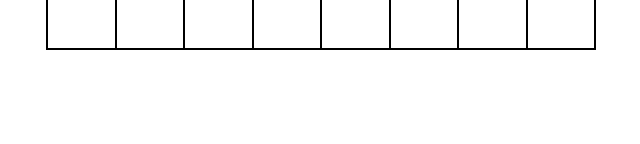
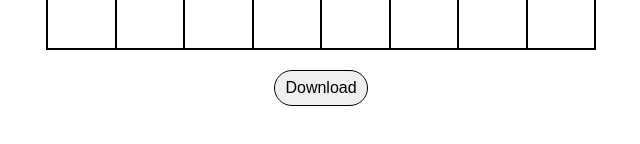
Before and after one commit to ptiry02/frontend-junior-code-challenge-3, a React (Create React App) app: page / in a window 1280 px wide. Shown: the part 1032-1176 px from the top of the page, without its empty margins (319-959 px from the left). Before the commit the page ends 1132 px from the top, so only its background shows below. Built offline with nearby package versions, Linux system fonts and the light colour scheme.

Commit message:
added download functionality

```diff
--- a/src/App.tsx
+++ b/src/App.tsx
@@ -1,4 +1,4 @@
-import { useState } from 'react'
+import { useRef, useState } from 'react'
 import styled from 'styled-components'
 import Canvas from './components/Canvas'
 import ColorPicker from './components/ColorPicker'
@@ -7,11 +7,25 @@ import ColorSelected from './context/ColorSelected.context'
 import SizeSelected from './context/SizeSelected.context'
 import ToolSelected from './context/Tool.context'
 import { CanvasSizes, Colors, Tools } from './Types/enums'
+import * as htmlToImage from 'html-to-image'
 
 function App(): JSX.Element {
   const [colorSelected, setColorSelected] = useState<Colors>(Colors.White)
   const [size, setSize] = useState<CanvasSizes>(CanvasSizes.S)
   const [tool, setTool] = useState<Tools>(Tools.pencil)
+  const canvas = useRef<any>(null)
+
+  const downloadImage = async () => {
+    if (!canvas) return
+    const pngUrl = await htmlToImage.toPng(canvas.current)
+    const jpgUrl = await htmlToImage.toJpeg(canvas.current)
+
+    // download image
+    const link = document.createElement('a')
+    link.download = 'pixel-art.png'
+    link.href = jpgUrl
+    link.click()
+  }
 
   return (
     <ToolSelected.Provider value={{ tool, setTool }}>
@@ -28,7 +42,8 @@ function App(): JSX.Element {
               <Img src='bucket.cur' alt='bucket' />
             </Button>
           </ToolOptions>
-          <Canvas width={size} />
+          <Canvas ref={canvas} width={size} />
+          <Button onClick={downloadImage}>Download</Button>
         </ColorSelected.Provider>
       </SizeSelected.Provider>
     </ToolSelected.Provider>
@@ -45,6 +60,7 @@ const ToolOptions = styled.div`
   display: flex;
   align-self: center;
   column-gap: 30px;
+  margin-bottom: 20px;
 `
 const Img = styled.img`
   margin: 15px 0 0 15px;
--- a/src/components/Canvas.tsx
+++ b/src/components/Canvas.tsx
@@ -1,10 +1,14 @@
-import { useContext } from 'react'
+import { forwardRef, useContext } from 'react'
 import styled from 'styled-components'
 import ToolSelected, { ToolContextState } from '../context/Tool.context'
 import { CanvasSizes, Tools } from '../Types/enums'
 import Row from './Row'
 
-const Canvas = ({ width }: { width: CanvasSizes }) => {
+type CanvasProps = {
+  width: CanvasSizes
+}
+
+const Canvas = forwardRef<HTMLDivElement, CanvasProps>(({ width }, ref) => {
   const rows: JSX.Element[] = []
   const { tool } = useContext<ToolContextState>(ToolSelected)
 
@@ -13,11 +17,11 @@ const Canvas = ({ width }: { width: CanvasSizes }) => {
   }
 
   return (
-    <Wrapper id='canvas' cursor={tool}>
+    <Wrapper ref={ref} id='canvas' cursor={tool}>
       {rows}
     </Wrapper>
   )
-}
+})
 
 export default Canvas
 
@@ -28,7 +32,6 @@ const Wrapper = styled.div.attrs(({ cursor }: { cursor: Tools }) => ({
   width: 550px;
   height: 550px;
   border: 0.5px solid #000000;
-  margin-top: 20px;
   display: flex;
   flex-direction: column;
   :hover {
```
